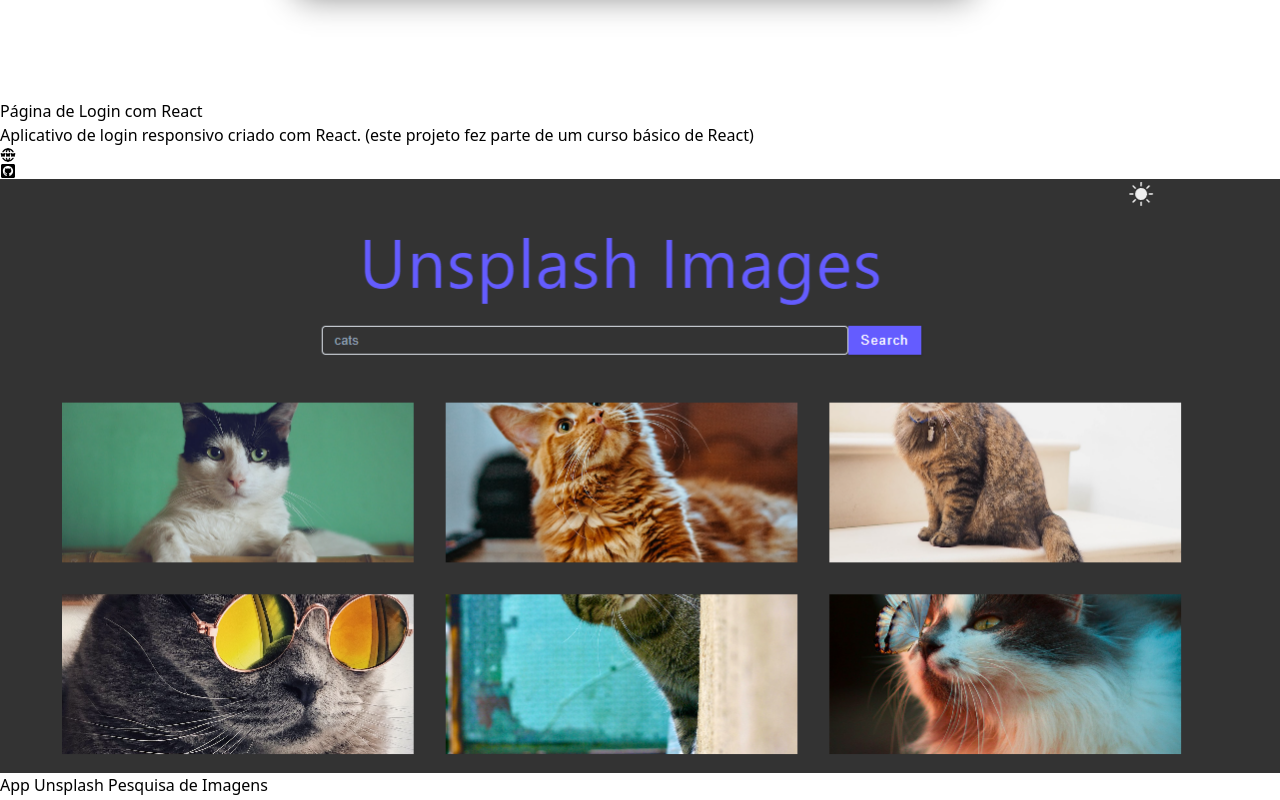
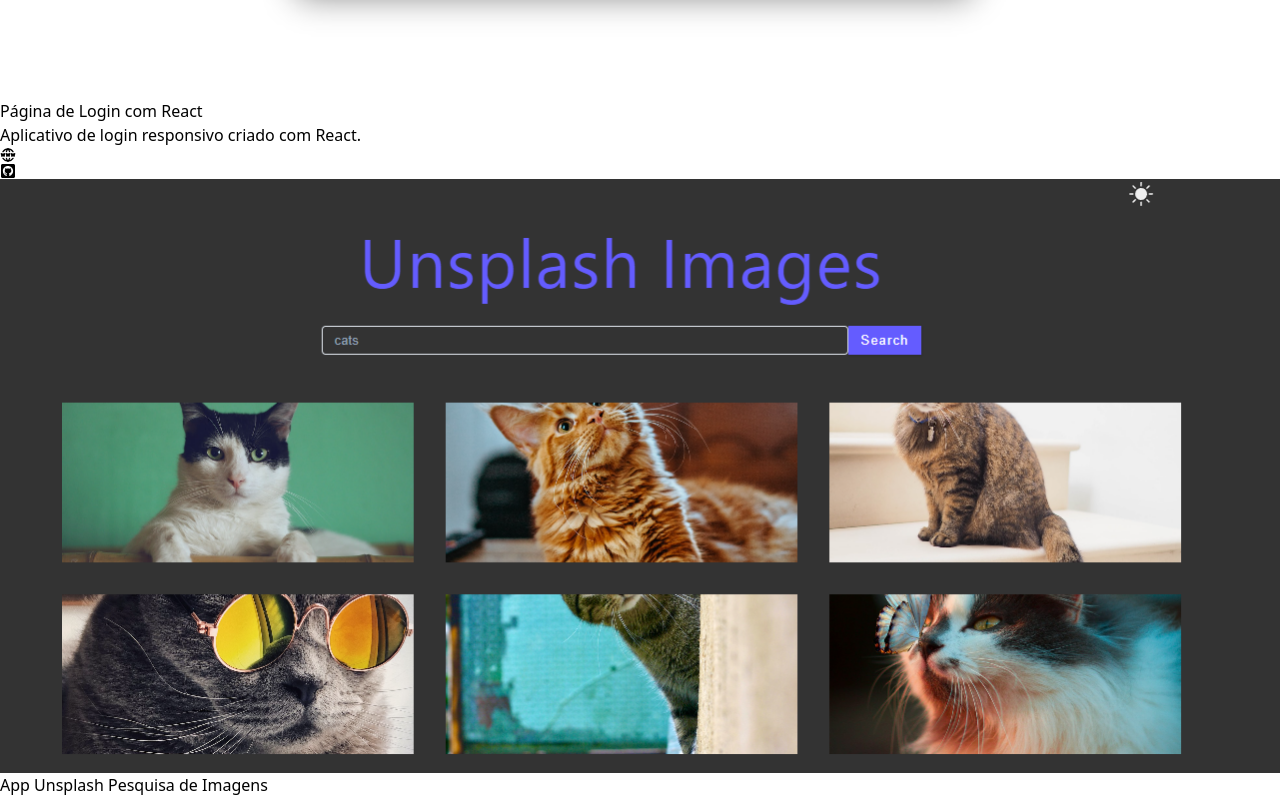
Before and after one commit to guskse/portfolio-ptbr, a React (Vite) app: page / in a window 1280 px wide. Shown: the part 3360-4160 px from the top of the page. Built offline with nearby package versions, Linux system fonts and the light colour scheme.

Commit message:
typographical fixes

```diff
--- a/src/data.jsx
+++ b/src/data.jsx
@@ -54,7 +54,7 @@ export const projects = [
     url: "https://mixdrink.netlify.app/",
     github: "https://github.com/guskse/mixDrink",
     title: "MixDrink App",
-    text: "App com chamada à API TheCocktailDB. Criado com React e Styled Components",
+    text: "App com chamada à API TheCocktailDB. Criado com React e Styled Components.",
   },
   {
     id: nanoid(),
@@ -62,7 +62,7 @@ export const projects = [
     url: "https://loginpage-react-project.netlify.app/",
     github: "https://github.com/guskse/Login-page-react",
     title: "Página de Login com React",
-    text: "Aplicativo de login responsivo criado com React. (este projeto fez parte de um curso básico de React)",
+    text: "Aplicativo de login responsivo criado com React.",
   },
   {
     id: nanoid(),
@@ -70,7 +70,7 @@ export const projects = [
     url: "https://unsplash-imagesearch.netlify.app/",
     github: "https://github.com/guskse/Unsplash",
     title: 'App Unsplash Pesquisa de Imagens',
-    text: "Aplicativo criado com React, que utiliza a API do Unsplash para pesquisar imagens",
+    text: "Aplicativo criado com React, que utiliza a API do Unsplash para pesquisar imagens.",
   },
   {
     id: nanoid(),
```
